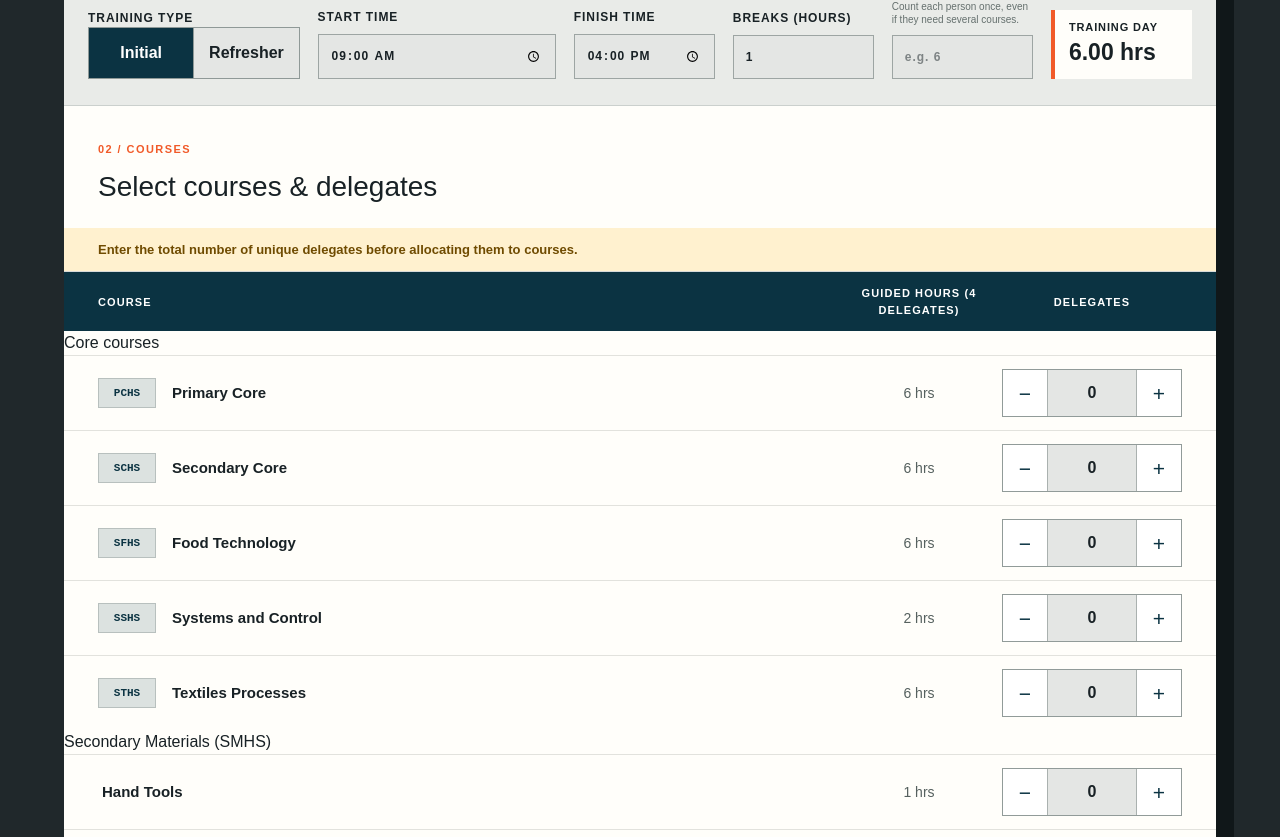
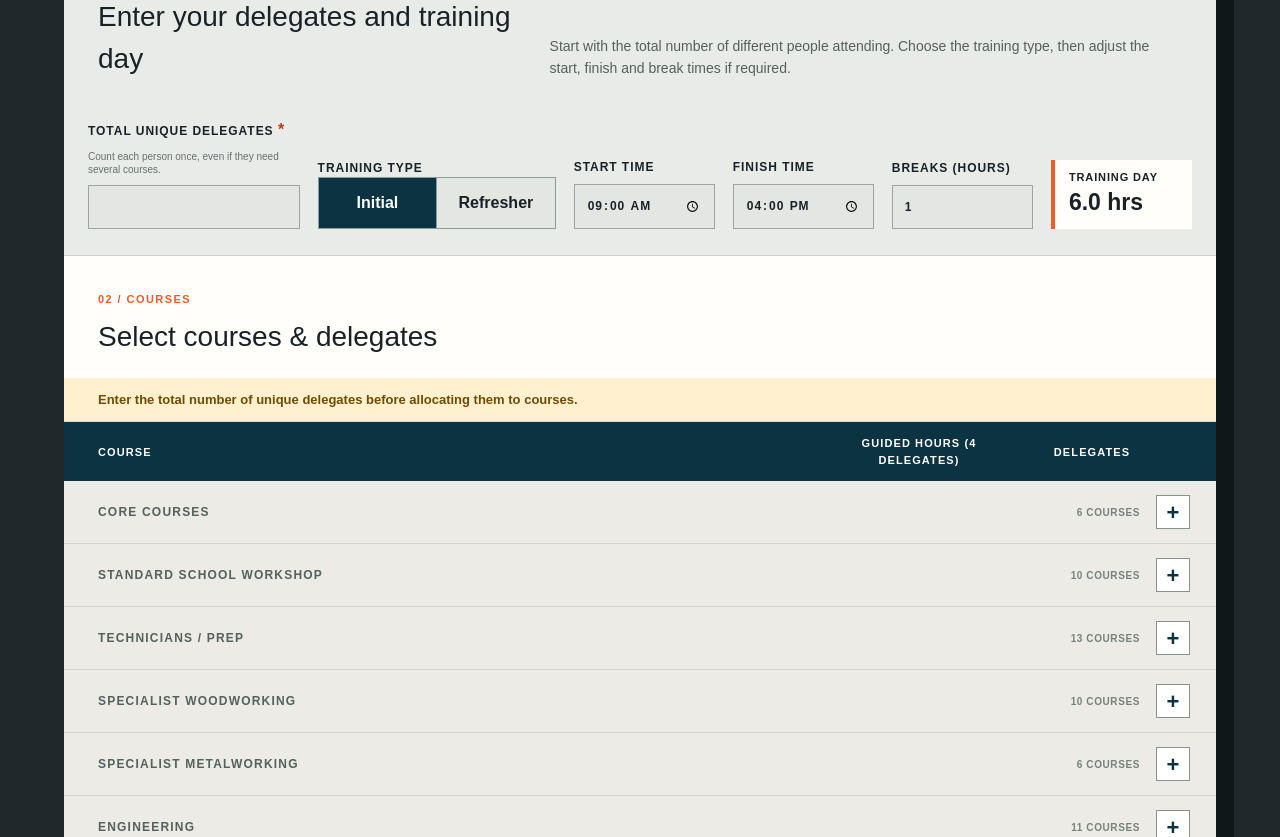
Before and after one commit to tarranteng/Training-Website, a Next.js app: page /quote-builder in a window 1280 px wide. Shown: the part 1183-2020 px from the top of the page. Built offline with nearby package versions, Linux system fonts and the light colour scheme.

Commit message:
Add files via upload

```diff
--- a/app/quote-builder/page.tsx
+++ b/app/quote-builder/page.tsx
@@ -4,7 +4,7 @@ import { FormEvent, useMemo, useRef, useState } from "react";
 import Script from "next/script";
 
 type TrainingType = "Initial" | "Refresher";
-type OverlapGroup = "sanding-machines" | "welding-processes" | "milling-machines";
+type OverlapGroup = "sanding-machines" | "centre-lathes" | "welding-processes" | "milling-machines";
 
 type Course = {
   code: string;
@@ -20,6 +20,10 @@ const overlapCopy: Record<OverlapGroup, { summary: string; notice: string }> = {
   "sanding-machines": {
     summary: "sanding-machine",
     notice: "Shared sanding-machine theory applied: each additional selected sanding machine adds 50% of its calculated hours.",
+  },
+  "centre-lathes": {
+    summary: "centre-lathe",
+    notice: "Shared centre-lathe theory applied: the additional selected type of centre lathe adds 50% of its calculated hours.",
   },
   "welding-processes": {
     summary: "welding-process",
@@ -37,64 +41,74 @@ const courses: Course[] = [
   { code: "PCHS", name: "Primary Core", initial: 6, refresher: 3, adjustment: 0, group: "Core courses" },
   { code: "SCHS", name: "Secondary Core", initial: 6, refresher: 3, adjustment: 0, group: "Core courses" },
   { code: "SFHS", name: "Food Technology", initial: 6, refresher: 3, adjustment: 0, group: "Core courses" },
+  { code: "STHS", name: "Textiles Processes", initial: 6, refresher: 4, adjustment: 0, group: "Core courses" },
   { code: "SSHS", name: "Systems and Control", initial: 2, refresher: 1, adjustment: 0, group: "Core courses" },
-  { code: "STHS", name: "Textiles Processes", initial: 6, refresher: 4, adjustment: 0, group: "Core courses" },
-  { code: "SMHS", name: "Hand Tools", initial: 1, refresher: 1, adjustment: .2, group: "Secondary Materials (SMHS)" },
-  { code: "SMHS", name: "Pillar / Bench Drilling Machines", initial: 1, refresher: 1, adjustment: .2, group: "Secondary Materials (SMHS)" },
-  { code: "SMHS", name: "Guillotines, Shears & Trimmers", initial: 1, refresher: 1, adjustment: .2, group: "Secondary Materials (SMHS)" },
-  { code: "SMHS", name: "Off-hand (Bench) Grinding Machines", initial: 1, refresher: 1, adjustment: .2, group: "Secondary Materials (SMHS)" },
-  { code: "SMHS", name: "Belt Sanding Machine", initial: 1, refresher: 1, adjustment: .2, group: "Secondary Materials (SMHS)", overlapGroup: "sanding-machines" },
-  { code: "SMHS", name: "Disc Sanding Machine", initial: 1, refresher: 1, adjustment: .2, group: "Secondary Materials (SMHS)", overlapGroup: "sanding-machines" },
-  { code: "SMHS", name: "Bobbin Sanding Machine", initial: 1, refresher: 1, adjustment: .2, group: "Secondary Materials (SMHS)", overlapGroup: "sanding-machines" },
-  { code: "SMHS", name: "Mortising Machines", initial: 1, refresher: 1, adjustment: .2, group: "Secondary Materials (SMHS)" },
-  { code: "SMHS", name: "Polishing Machines", initial: 1, refresher: 1, adjustment: .2, group: "Secondary Materials (SMHS)" },
-  { code: "SMHS", name: "Power Fretsaws", initial: 1, refresher: 1, adjustment: .2, group: "Secondary Materials (SMHS)" },
-  { code: "SMHS", name: "Metal-cutting Bandsaw", initial: 1, refresher: 1, adjustment: .2, group: "Secondary Materials (SMHS)" },
-  { code: "SMHS", name: "Power Hacksaw", initial: 1, refresher: 1, adjustment: .2, group: "Secondary Materials (SMHS)" },
-  { code: "SMHS", name: "Heat Process: Brazing", initial: 1, refresher: 1, adjustment: .2, group: "Secondary Materials (SMHS)" },
-  { code: "SMHS", name: "Heat Process: Forging", initial: 1, refresher: 1, adjustment: .2, group: "Secondary Materials (SMHS)" },
-  { code: "SMHS", name: "Heat Process: Low Temperature (Pewter) Casting", initial: 1, refresher: 1, adjustment: .2, group: "Secondary Materials (SMHS)" },
-  { code: "SMHS", name: "Heat Process: Soft Soldering (for Electronics)", initial: 1, refresher: 1, adjustment: .2, group: "Secondary Materials (SMHS)" },
-  { code: "SMHS", name: "Moulding Plastics: Strip Heaters", initial: .5, refresher: .5, adjustment: .2, group: "Secondary Materials (SMHS)" },
-  { code: "SMHS", name: "Moulding Plastics: Vacuum Formers", initial: 1, refresher: .5, adjustment: .2, group: "Secondary Materials (SMHS)" },
-  { code: "SMHS", name: "Moulding Plastics: Hot Wire Cutters", initial: .5, refresher: .5, adjustment: .2, group: "Secondary Materials (SMHS)" },
-  { code: "SMHS", name: "Moulding Plastics: Plastic Welding", initial: 1, refresher: 1, adjustment: .2, group: "Secondary Materials (SMHS)" },
-  { code: "SMHS", name: "Moulding Plastics: Injection / Extrusion Moulding", initial: 1, refresher: 1, adjustment: .2, group: "Secondary Materials (SMHS)" },
-  { code: "SMHS", name: "Moulding Plastics: Blow Moulding", initial: 1, refresher: 1, adjustment: .2, group: "Secondary Materials (SMHS)" },
-  { code: "SMHS", name: "Moulding Plastics: Moulding Trimming", initial: .5, refresher: .5, adjustment: .2, group: "Secondary Materials (SMHS)" },
-  { code: "SMHS", name: "Portable Drills", initial: .5, refresher: .5, adjustment: .2, group: "Secondary Materials (SMHS)" },
-  { code: "SMHS", name: "Portable Sanders (Orbital / Belt)", initial: .5, refresher: .5, adjustment: .2, group: "Secondary Materials (SMHS)" },
-  { code: "S1HS", name: "Circular Saw", initial: 3, refresher: 2, adjustment: .2, group: "Wood Sawing Machines (S1HS)" },
-  { code: "S1HS", name: "Band Saw", initial: 3, refresher: 2, adjustment: .2, group: "Wood Sawing Machines (S1HS)" },
-  { code: "S1HS", name: "Chop Saw", initial: 1, refresher: 1, adjustment: .2, group: "Wood Sawing Machines (S1HS)" },
-  { code: "S1HS", name: "Radial Arm Saws", initial: 1, refresher: 1, adjustment: .2, group: "Wood Sawing Machines (S1HS)" },
-  { code: "S1HS", name: "Vertical Panel Saw", initial: 1, refresher: 1, adjustment: .2, group: "Wood Sawing Machines (S1HS)" },
-  { code: "S2HS", name: "Centre (metal-turning) Lathe / CNC Lathe", initial: 4, refresher: 3, adjustment: .2, group: "Centre Lathes (S2HS)" },
-  { code: "S3HS", name: "Casting Non-ferrous Metals", initial: 4, refresher: 3, adjustment: .2, group: "Metal Casting (S3HS)" },
-  { code: "S4HS", name: "MMA - Metal Arc Welding", initial: 3, refresher: 2, adjustment: .2, group: "Electric Welding / Cutting (S4HS)", overlapGroup: "welding-processes" },
-  { code: "S4HS", name: "MAG - Metal Active Gas Welding", initial: 3, refresher: 2, adjustment: .2, group: "Electric Welding / Cutting (S4HS)", overlapGroup: "welding-processes" },
-  { code: "S4HS", name: "MIG - Metal Inert Gas Welding", initial: 3, refresher: 2, adjustment: .2, group: "Electric Welding / Cutting (S4HS)", overlapGroup: "welding-processes" },
-  { code: "S4HS", name: "TIG - Tungsten Inert Gas Welding", initial: 3, refresher: 2, adjustment: .2, group: "Electric Welding / Cutting (S4HS)", overlapGroup: "welding-processes" },
-  { code: "S4HS", name: "Spot Welding", initial: 1, refresher: 1, adjustment: .2, group: "Electric Welding / Cutting (S4HS)", overlapGroup: "welding-processes" },
-  { code: "S4HS", name: "Plasma Cutting", initial: 2, refresher: 2, adjustment: .2, group: "Electric Welding / Cutting (S4HS)", overlapGroup: "welding-processes" },
-  { code: "S5HS", name: "Oxy-Acetylene", initial: 4, refresher: 3, adjustment: .2, group: "Gas Welding / Cutting (S5HS)", overlapGroup: "welding-processes" },
-  { code: "S5HS", name: "Oxy-Propane", initial: 4, refresher: 3, adjustment: .2, group: "Gas Welding / Cutting (S5HS)", overlapGroup: "welding-processes" },
-  { code: "S6HS", name: "Vertical Milling Machine", initial: 4, refresher: 3, adjustment: .2, group: "Milling Machines & Machining Centres (S6HS)", overlapGroup: "milling-machines" },
-  { code: "S6HS", name: "Horizontal Milling Machine", initial: 4, refresher: 3, adjustment: .2, group: "Milling Machines & Machining Centres (S6HS)", overlapGroup: "milling-machines" },
-  { code: "S6HS", name: "CNC Milling Machine", initial: 4, refresher: 3, adjustment: .2, group: "Milling Machines & Machining Centres (S6HS)", overlapGroup: "milling-machines" },
-  { code: "S7HS", name: "Wood-turning lathe", initial: 4, refresher: 3, adjustment: .2, group: "Wood-turning Lathes (S7HS)" },
-  { code: "S8HS", name: "Overhand Planer", initial: 2, refresher: 1, adjustment: .2, group: "Planer / Thicknesser Machines (S8HS)" },
-  { code: "S8HS", name: "Thicknesser", initial: 2, refresher: 1, adjustment: .2, group: "Planer / Thicknesser Machines (S8HS)" },
-  { code: "S9HS", name: "Portable Grinder", initial: 1, refresher: 1, adjustment: .2, group: "Portable Power Tools (S9HS)" },
-  { code: "S9HS", name: "Rotating Portable Saw", initial: 1, refresher: 1, adjustment: .2, group: "Portable Power Tools (S9HS)" },
-  { code: "S9HS", name: "Reciprocating Portable Saw", initial: 1, refresher: 1, adjustment: .2, group: "Portable Power Tools (S9HS)" },
-  { code: "S9HS", name: "Biscuit Jointer / Tenon Jointer", initial: 1, refresher: 1, adjustment: .2, group: "Portable Power Tools (S9HS)" },
-  { code: "S9HS", name: "Portable Planing Machine", initial: 1, refresher: 1, adjustment: .2, group: "Portable Power Tools (S9HS)" },
-  { code: "S9HS", name: "Portable Router", initial: 1, refresher: 1, adjustment: .2, group: "Portable Power Tools (S9HS)" },
-  { code: "S9HS", name: "Router Table", initial: 1, refresher: 1, adjustment: .2, group: "Portable Power Tools (S9HS)" },
-  { code: "S10HS", name: "Grinding and Sharpening", initial: 4, refresher: 3, adjustment: .2, group: "Grinding & Sharpening (S10HS)" },
-  { code: "S11HS", name: "H&S for Site Staff: Portable Power Tools", initial: 6, refresher: 3, adjustment: .2, group: "Site Staff (S11HS)" },
-  { code: "S12HS", name: "H&S for D&T Technicians", initial: 6, refresher: 3, adjustment: 0, group: "D&T Technicians (S12HS)" },
+  { code: "S11HS", name: "H&S for Site Staff: Portable Power Tools", initial: 6, refresher: 3, adjustment: .2, group: "Core courses" },
+
+  { code: "SMHS-4", name: "Hand Tools", initial: 1, refresher: 1, adjustment: .2, group: "Standard School Workshop" },
+  { code: "SMHS-5", name: "Portable Drills", initial: .5, refresher: .5, adjustment: .2, group: "Standard School Workshop" },
+  { code: "SMHS-6", name: "Pillar / Bench Drilling Machines", initial: 1, refresher: 1, adjustment: .2, group: "Standard School Workshop" },
+  { code: "SMHS-7", name: "Power Fretsaws", initial: 1, refresher: 1, adjustment: .2, group: "Standard School Workshop" },
+  { code: "SMHS-8", name: "Belt Sanding Machine", initial: 1, refresher: 1, adjustment: .2, group: "Standard School Workshop", overlapGroup: "sanding-machines" },
+  { code: "SMHS-9", name: "Disc Sanding Machine", initial: 1, refresher: 1, adjustment: .2, group: "Standard School Workshop", overlapGroup: "sanding-machines" },
+  { code: "SMHS-10", name: "Portable Sanders (Orbital / Belt)", initial: .5, refresher: .5, adjustment: .2, group: "Standard School Workshop" },
+  { code: "SMHS-11", name: "Strip Heaters / Line Benders", initial: .5, refresher: .5, adjustment: .2, group: "Standard School Workshop" },
+  { code: "SMHS-12", name: "Vacuum Forming Machine", initial: 1, refresher: .5, adjustment: .2, group: "Standard School Workshop" },
+  { code: "SMHS-13", name: "Soldering Irons (for electronics)", initial: 1, refresher: 1, adjustment: .2, group: "Standard School Workshop" },
+
+  { code: "S1HS-1", name: "Band Saw", initial: 3, refresher: 2, adjustment: .2, group: "Technicians / Prep" },
+  { code: "S1HS-2", name: "Table / Circular Saw", initial: 3, refresher: 2, adjustment: .2, group: "Technicians / Prep" },
+  { code: "S1HS-3", name: "Mitre / Chop Saw", initial: 1, refresher: 1, adjustment: .2, group: "Technicians / Prep" },
+  { code: "S9HS-1", name: "Portable Circular Saw", initial: 1, refresher: 1, adjustment: .2, group: "Technicians / Prep" },
+  { code: "S8HS-1", name: "Overhand Planer", initial: 2, refresher: 1, adjustment: .2, group: "Technicians / Prep" },
+  { code: "S8HS-2", name: "Thicknesser", initial: 2, refresher: 1, adjustment: .2, group: "Technicians / Prep" },
+  { code: "S9HS-2", name: "Portable Planing Machine", initial: 1, refresher: 1, adjustment: .2, group: "Technicians / Prep" },
+  { code: "S10HS", name: "Grinding and Sharpening (does include changing wheels)", initial: 4, refresher: 3, adjustment: .2, group: "Technicians / Prep" },
+  { code: "SMHS-1", name: "Off-hand / Bench Grinding Machine (does not include changing wheels)", initial: 1, refresher: 1, adjustment: .2, group: "Technicians / Prep" },
+  { code: "S9HS-3", name: "Portable / Angle Grinder", initial: 1, refresher: 1, adjustment: .2, group: "Technicians / Prep" },
+  { code: "SMHS-2", name: "Metal-cutting Bandsaw", initial: 1, refresher: 1, adjustment: .2, group: "Technicians / Prep" },
+  { code: "SMHS-3", name: "Power Hacksaw", initial: 1, refresher: 1, adjustment: .2, group: "Technicians / Prep" },
+  { code: "S12HS", name: "H&S for D&T Technicians", initial: 6, refresher: 3, adjustment: 0, group: "Technicians / Prep" },
+
+  { code: "S7HS", name: "Wood-turning lathe", initial: 4, refresher: 3, adjustment: .2, group: "Specialist Woodworking" },
+  { code: "SMHS-14", name: "Bobbin Sanding Machine", initial: 1, refresher: 1, adjustment: .2, group: "Specialist Woodworking", overlapGroup: "sanding-machines" },
+  { code: "SMHS-15", name: "Mortising Machine", initial: 1, refresher: 1, adjustment: .2, group: "Specialist Woodworking" },
+  { code: "S9HS-4", name: "Portable Jigsaw / Reciprocating Saw / Multitool", initial: 1, refresher: 1, adjustment: .2, group: "Specialist Woodworking" },
+  { code: "S9HS-5", name: "Portable Router", initial: 1, refresher: 1, adjustment: .2, group: "Specialist Woodworking" },
+  { code: "S9HS-6", name: "Router Table", initial: 1, refresher: 1, adjustment: .2, group: "Specialist Woodworking" },
+  { code: "S9HS-7", name: "Biscuit Jointer / Tenon Jointer", initial: 1, refresher: 1, adjustment: .2, group: "Specialist Woodworking" },
+  { code: "S1HS-4", name: "Radial Arm Saw", initial: 1, refresher: 1, adjustment: .2, group: "Specialist Woodworking" },
+  { code: "S1HS-5", name: "Vertical Panel Saw", initial: 1, refresher: 1, adjustment: .2, group: "Specialist Woodworking" },
+  { code: "S6HS-4", name: "CNC Router", initial: 4, refresher: 2, adjustment: .2, group: "Specialist Woodworking", overlapGroup: "milling-machines" },
+
+  { code: "S3HS", name: "Casting Non-ferrous Metals (Gas-fired Crucible)", initial: 4, refresher: 3, adjustment: .2, group: "Specialist Metalworking" },
+  { code: "SMHS-16", name: "Low Temperature (Pewter) Casting", initial: 1, refresher: 1, adjustment: .2, group: "Specialist Metalworking" },
+  { code: "SMHS-17", name: "Brazing", initial: 1, refresher: 1, adjustment: .2, group: "Specialist Metalworking" },
+  { code: "SMHS-18", name: "Forging", initial: 1, refresher: 1, adjustment: .2, group: "Specialist Metalworking" },
+  { code: "SMHS-19", name: "Guillotines, Shears & Trimmers", initial: 1, refresher: 1, adjustment: .2, group: "Specialist Metalworking" },
+  { code: "SMHS-20", name: "Polishing Machines", initial: 1, refresher: 1, adjustment: .2, group: "Specialist Metalworking" },
+
+  { code: "S2HS-1", name: "Metal (Centre) Lathe", initial: 4, refresher: 3, adjustment: .2, group: "Engineering", overlapGroup: "centre-lathes" },
+  { code: "S2HS-2", name: "CNC Lathe", initial: 4, refresher: 3, adjustment: .2, group: "Engineering", overlapGroup: "centre-lathes" },
+  { code: "S6HS-1", name: "Vertical / Horizontal Axis Milling Machine", initial: 4, refresher: 3, adjustment: .2, group: "Engineering", overlapGroup: "milling-machines" },
+  { code: "S6HS-3", name: "CNC Milling Machine", initial: 4, refresher: 3, adjustment: .2, group: "Engineering", overlapGroup: "milling-machines" },
+  { code: "S4HS-1", name: "MIG/MAG Welding", initial: 3, refresher: 2, adjustment: .2, group: "Engineering", overlapGroup: "welding-processes" },
+  { code: "S4HS-2", name: "TIG Welding", initial: 3, refresher: 2, adjustment: .2, group: "Engineering", overlapGroup: "welding-processes" },
+  { code: "S4HS-3", name: "Spot Welding", initial: 1, refresher: 1, adjustment: .2, group: "Engineering", overlapGroup: "welding-processes" },
+  { code: "S4HS-4", name: "MMA Welding", initial: 3, refresher: 2, adjustment: .2, group: "Engineering", overlapGroup: "welding-processes" },
+  { code: "S4HS-5", name: "Plasma Cutting", initial: 2, refresher: 2, adjustment: .2, group: "Engineering", overlapGroup: "welding-processes" },
+  { code: "S5HS-1", name: "Oxy-Acetylene Welding", initial: 4, refresher: 3, adjustment: .2, group: "Engineering", overlapGroup: "welding-processes" },
+  { code: "S5HS-2", name: "Oxy-Propane Welding", initial: 4, refresher: 3, adjustment: .2, group: "Engineering", overlapGroup: "welding-processes" },
+
+  { code: "TENG-1", name: "Laser cutter", initial: 1, refresher: .5, adjustment: .2, group: "Specialist Plastics" },
+  { code: "TENG-2", name: "3D Printer", initial: 1, refresher: .5, adjustment: .2, group: "Specialist Plastics" },
+  { code: "SMHS-21", name: "Hot Wire Cutters", initial: .5, refresher: .5, adjustment: .2, group: "Specialist Plastics" },
+  { code: "SMHS-22", name: "Plastic Welding", initial: 1, refresher: 1, adjustment: .2, group: "Specialist Plastics" },
+  { code: "SMHS-23", name: "Injection / Extrusion Moulding", initial: 1, refresher: 1, adjustment: .2, group: "Specialist Plastics" },
+  { code: "SMHS-24", name: "Blow Moulding", initial: 1, refresher: 1, adjustment: .2, group: "Specialist Plastics" },
+  { code: "SMHS-25", name: "Moulding Trimming", initial: .5, refresher: .5, adjustment: .2, group: "Specialist Plastics" },
+  { code: "SMHS-26", name: "Convection Oven for Heating Plastics", initial: .5, refresher: .25, adjustment: .2, group: "Specialist Plastics" },
+  { code: "TENG-4", name: "Composite materials (Carbon / Kevlar / Glass / Natural Fibre Reinforced Plastics)", initial: 3, refresher: 1.5, adjustment: .2, group: "Specialist Plastics" },
 ];
 
 const toMinutes = (time: string) => {
@@ -128,17 +142,18 @@ export default function QuoteBuilderPage() {
         : 0,
     })).filter((course) => course.delegates > 0);
 
-    const overlapPositions: Record<OverlapGroup, number> = {
-      "sanding-machines": 0,
-      "welding-processes": 0,
-      "milling-machines": 0,
-    };
-    return chosen.map((course) => {
-      let sharedTheoryFactor = 1;
-      if (course.overlapGroup) {
-        sharedTheoryFactor = overlapPositions[course.overlapGroup] > 0 ? .5 : 1;
-        overlapPositions[course.overlapGroup] += 1;
+    const fullTimeCourse: Partial<Record<OverlapGroup, number>> = {};
+    chosen.forEach((course, index) => {
+      if (!course.overlapGroup) return;
+      const current = fullTimeCourse[course.overlapGroup];
+      if (current === undefined || course.hours > chosen[current].hours) {
+        fullTimeCourse[course.overlapGroup] = index;
       }
+    });
+
+    return chosen.map((course, index) => {
+      const sharedTheoryFactor =
+        course.overlapGroup && fullTimeCourse[course.overlapGroup] !== index ? .5 : 1;
       return {
         ...course,
         hours: course.hours * sharedTheoryFactor,
@@ -152,6 +167,15 @@ export default function QuoteBuilderPage() {
   const totalDays = dailyHours > 0 ? totalHours / dailyHours : 0;
   const roundedDays = Math.ceil(totalDays * 2) / 2;
   const indexedCourses = courses.map((course, index) => ({ course, index }));
+  const courseGroups = indexedCourses.reduce<Array<{ name: string; items: typeof indexedCourses }>>((groups, item) => {
+    const currentGroup = groups.at(-1);
+    if (currentGroup?.name === item.course.group) {
+      currentGroup.items.push(item);
+    } else {
+      groups.push({ name: item.course.group, items: [item] });
+    }
+    return groups;
+  }, []);
   const submissionSummary = selected.map((course) =>
     `${course.code} — ${course.name}: ${course.delegates} delegate${course.delegates === 1 ? "" : "s"}; ${course.hours.toFixed(2)} calculated hours${course.sharedTheoryFactor === .5 && course.overlapGroup ? `; 50% shared ${overlapCopy[course.overlapGroup].summary} theory reduction applied` : ""}`
   ).join("\n");
@@ -243,7 +267,35 @@ export default function QuoteBuilderPage() {
         </div>
 
         <div className="planner-shell">
+          <div className="setup-toolbar">
+            <div>
+              <span>01 / SETUP</span>
+              <h3>Enter your delegates and training day</h3>
+            </div>
+            <p>Start with the total number of different people attending. Choose the training type, then adjust the start, finish and break times if required.</p>
+          </div>
           <div className="settings-bar">
+            <label className="delegate-total">
+              <span>Total unique delegates <b aria-hidden="true">*</b></span>
+              <small>Count each person once, even if they need several courses.</small>
+              <input
+                type="number"
+                min="1"
+                max="100"
+                inputMode="numeric"
+                aria-required="true"
+                value={totalDelegates || ""}
+                onChange={(e) => {
+                  const value = Math.max(0, Math.min(100, Number(e.target.value)));
+                  setTotalDelegates(value);
+                  setLimitMessage("");
+                  setDelegates((current) => Object.fromEntries(Object.entries(current).map(([key, count]) => {
+                    const course = courses[Number(key)];
+                    return [key, Math.min(count, value, course ? maxDelegatesFor(course) : count)];
+                  })));
+                }}
+              />
+            </label>
             <fieldset>
               <legend>Training type</legend>
               <div className="segmented">
@@ -255,21 +307,13 @@ export default function QuoteBuilderPage() {
             <label>Start time<input type="time" value={start} onChange={(e) => setStart(e.target.value)} /></label>
             <label>Finish time<input type="time" value={finish} onChange={(e) => setFinish(e.target.value)} /></label>
             <label>Breaks (hours)<input type="number" min="0" max="8" step=".25" value={breakHours} onChange={(e) => setBreakHours(Number(e.target.value))} /></label>
-            <label className="delegate-total">
-              <span>Total unique delegates</span>
-              <small>Count each person once, even if they need several courses.</small>
-              <input type="number" min="1" max="100" value={totalDelegates || ""} placeholder="e.g. 6" onChange={(e) => {
-              const value = Math.max(0, Math.min(100, Number(e.target.value)));
-              setTotalDelegates(value);
-              setLimitMessage("");
-              setDelegates((current) => Object.fromEntries(Object.entries(current).map(([key, count]) => {
-                const course = courses[Number(key)];
-                return [key, Math.min(count, value || count, course ? maxDelegatesFor(course) : count)];
-              })));
-            }} />
-            </label>
-            <div className="day-length"><span>Training day</span><strong>{dailyHours.toFixed(2)} hrs</strong></div>
+            <div className="day-length"><span>Training day</span><strong>{dailyHours.toFixed(1)} hrs</strong></div>
           </div>
+          {trainingType === "Refresher" && (
+            <p className="planner-notice refresher" role="status">
+              <strong>Refresher training reminder:</strong> all D&amp;TA training being refreshed must be current and have been completed within the past five years.
+            </p>
+          )}
 
           <div className="course-toolbar">
             <div><span>02 / COURSES</span><h3>Select courses &amp; delegates</h3></div>
@@ -283,14 +327,19 @@ export default function QuoteBuilderPage() {
 
           <div className="course-list">
             <div className="course-head"><span>Course</span><span>Guided hours (4 delegates)</span><span>Delegates</span></div>
-            {indexedCourses.map(({ course, index }, position) => {
-              const previous = position ? indexedCourses[position - 1].course.group : "";
+            {courseGroups.map((group) => (
+              <details className="course-group" key={group.name}>
+                <summary>
+                  <span>{group.name}</span>
+                  <small>{group.items.length} course{group.items.length === 1 ? "" : "s"}</small>
+                  <span className="course-group-icon" aria-hidden="true" />
+                </summary>
+                <div>
+                  {group.items.map(({ course, index }) => {
                     const codeIsInHeading = course.group.includes(`(${course.code})`);
                     const courseMaximum = maxDelegatesFor(course);
                     return (
-                <div key={`${course.code}-${course.name}`}>
-                  {course.group !== previous && <div className="group-label">{course.group}</div>}
-                  <div className={`course-row ${delegates[index] ? "selected" : ""}`}>
+                      <div className={`course-row ${delegates[index] ? "selected" : ""}`} key={`${course.code}-${course.name}`}>
                         <div className={`course-name ${codeIsInHeading ? "code-in-heading" : ""}`}>
                           {!codeIsInHeading && <span className="course-code">{course.code}</span>}
                           <strong>{course.name}</strong>
@@ -302,9 +351,11 @@ export default function QuoteBuilderPage() {
                           <button type="button" disabled={!totalDelegates} aria-label={`Add one delegate to ${course.name}; maximum ${courseMaximum}`} onClick={() => setCount(index, (delegates[index] || 0) + 1, course)}>+</button>
                         </div>
                       </div>
-                </div>
                     );
                   })}
+                </div>
+              </details>
+            ))}
           </div>
 
           <div className="estimate-caveat">
```
Lines whose indentation alone changed are shown as unchanged.
